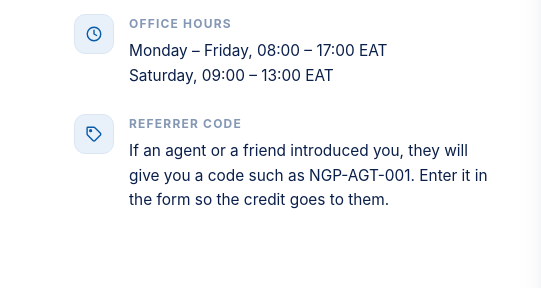
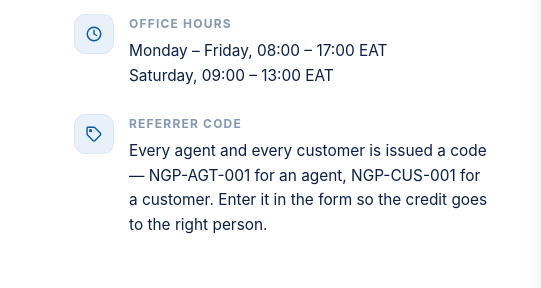
Before and after one commit to ngaosunpower/ngaosunpower.github.io, a plain HTML site: page index.html in a window 1280 px wide. Shown: the part 8440-8728 px from the top of the page, 0-541 px from the left. Drawn offline with Linux system fonts and the light colour scheme.

Commit message:
Referrer codes for agents and customers; explain both formats on site
- Feishu: customer records now carry an auto-issued NGP-CUS-xxx code,
  agents keep NGP-AGT-xxx, and the referrer field resolves either format
- explain the two code formats in the contact rail (en/zh/sw)
- SW cache bumped to v20

```diff
--- a/i18n.js
+++ b/i18n.js
@@ -207,7 +207,7 @@
   "Monday – Friday, 08:00 – 17:00 EAT": "周一至周五 08:00–17:00（东非时间）",
   "Saturday, 09:00 – 13:00 EAT": "周六 09:00–13:00（东非时间）",
   "Referrer code": "推荐人编码",
-  "If an agent or a friend introduced you, they will give you a code such as NGP-AGT-001. Enter it in the form so the credit goes to them.": "如果是代理人或朋友介绍您来的，他们会给您一个编码，例如 NGP-AGT-001。请在表单中填写，以便将业绩记在他们名下。",
+  "Every agent and every customer is issued a code — NGP-AGT-001 for an agent, NGP-CUS-001 for a customer. Enter it in the form so the credit goes to the right person.": "每位代理人和每位客户都有一个编码——代理人是 NGP-AGT-001 这种格式，客户是 NGP-CUS-001 这种格式。请在表单里填写，以便把业绩记在对的人名下。",
   "Instalment plan application": "分期方案申请表",
   "Open in a new tab": "在新标签页打开",
   "Full name": "姓名",
@@ -445,7 +445,7 @@
   "Monday – Friday, 08:00 – 17:00 EAT": "Jumatatu – Ijumaa, 08:00 – 17:00 EAT",
   "Saturday, 09:00 – 13:00 EAT": "Jumamosi, 09:00 – 13:00 EAT",
   "Referrer code": "Msimbo wa mleta",
-  "If an agent or a friend introduced you, they will give you a code such as NGP-AGT-001. Enter it in the form so the credit goes to them.": "Ikiwa wakala au rafiki alikuletea, atakupa msimbo kama NGP-AGT-001. Uweke kwenye fomu ili sifa iende kwake.",
+  "Every agent and every customer is issued a code — NGP-AGT-001 for an agent, NGP-CUS-001 for a customer. Enter it in the form so the credit goes to the right person.": "Kila wakala na kila mteja hupewa msimbo — NGP-AGT-001 kwa wakala, NGP-CUS-001 kwa mteja. Uweke kwenye fomu ili sifa iende kwa mtu sahihi.",
   "Instalment plan application": "Maombi ya mpango wa malipo kwa awamu",
   "Open in a new tab": "Fungua kwenye kichupo kipya",
   "Full name": "Jina kamili",
--- a/index.html
+++ b/index.html
@@ -1397,7 +1397,7 @@ html{scroll-padding-top:calc(var(--nav-h) + env(safe-area-inset-top,0px) + 16px)
         </div>
         <div class="ci">
           <span class="ci__icon"><svg viewBox="0 0 24 24" fill="none" stroke="currentColor" stroke-width="1.9" stroke-linecap="round" stroke-linejoin="round"><path d="M20.6 13.4l-7.2 7.2a2 2 0 01-2.8 0l-7.2-7.2a2 2 0 01-.6-1.4V4a1 1 0 011-1h8a2 2 0 011.4.6l7.4 7.4a2 2 0 010 2.4z"/><circle cx="7.5" cy="7.5" r="1.2"/></svg></span>
-          <div><b>Referrer code</b><p>If an agent or a friend introduced you, they will give you a code such as NGP-AGT-001. Enter it in the form so the credit goes to them.</p></div>
+          <div><b>Referrer code</b><p>Every agent and every customer is issued a code — NGP-AGT-001 for an agent, NGP-CUS-001 for a customer. Enter it in the form so the credit goes to the right person.</p></div>
         </div>
       </div>
 
--- a/sw.js
+++ b/sw.js
@@ -9,7 +9,7 @@
    - Anything cross-origin: passed straight through, never cached.
 */
 
-const VERSION = 'v19';
+const VERSION = 'v20';
 const CACHE = 'ngaosun-' + VERSION;
 
 /* Resolved relative to this file, so the worker keeps working whether the
```
